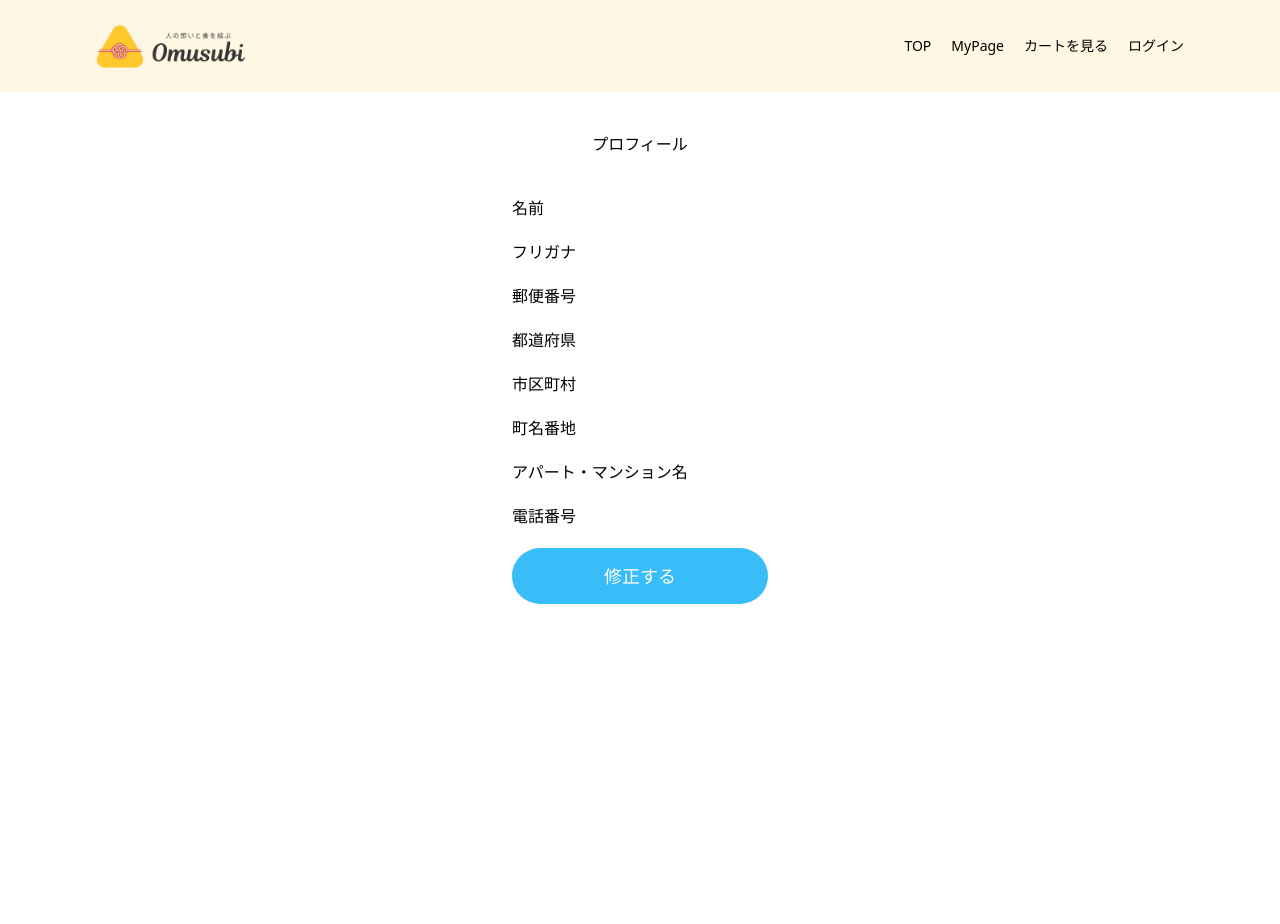
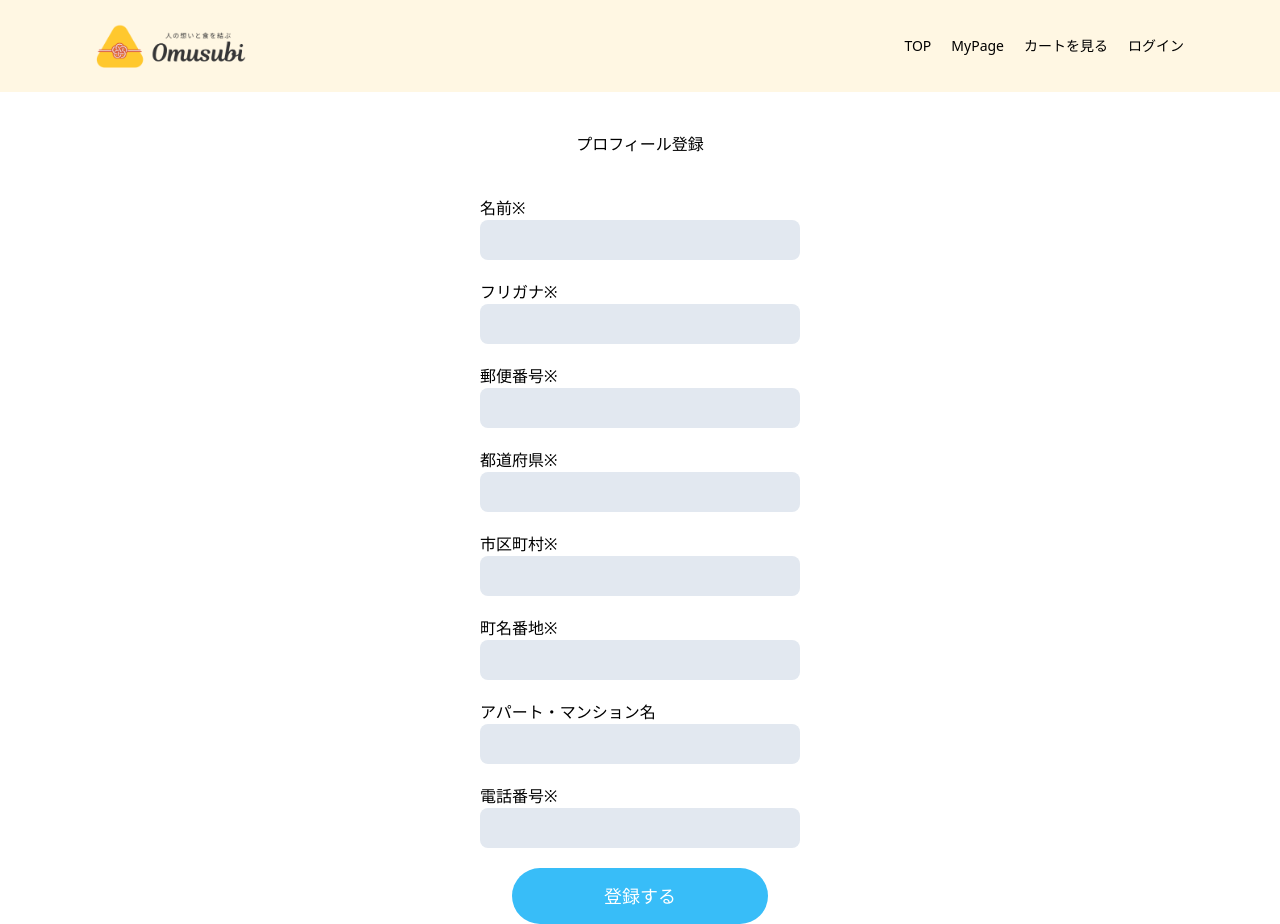
Before and after one commit to marikokitano/Lastproject-Omusubi, a Next.js app in the folder front/: page /profile/create in a window 1280 px wide. Before the commit the page ends 800 px from the top, so only its background shows below. Built offline with nearby package versions, Linux system fonts and the light colour scheme; no server answers; a web font is replaced by a local one.

Commit message:
[front]新規ユーザー登録後はprofile/createでプロフィール登録ページに遷移

```diff
--- /dev/null
+++ b/front/pages/profile/create/index.tsx
@@ -0,0 +1,133 @@
+import React, { useState } from "react";
+import { NextPage } from "next";
+import axios from "axios";
+import Link from "next/link";
+import Layout from "@/components/Layout";
+
+type InputProfile = {
+  id: number;
+  name: string;
+  phonetic: string;
+  zipcode: string;
+  prefecture: string;
+  city: string;
+  town: string;
+  apartment: string;
+  phone_number: string;
+};
+const CreateProfile: NextPage = () => {
+  const apiURL = process.env.NEXT_PUBLIC_API_URL;
+  const ENDPOINT_URL = apiURL + "users";
+  const [successMessage, setSuccessMessage] = useState("");
+  const [inputProfile, setInputProfile] = useState<InputProfile>({
+    id: 0,
+    name: "",
+    phonetic: "",
+    zipcode: "",
+    prefecture: "",
+    city: "",
+    town: "",
+    apartment: "",
+    phone_number: "",
+  });
+  const handleChange = (event: React.ChangeEvent<HTMLInputElement>) => {
+    const { name, value } = event.target;
+    setInputProfile((prevProfile) => ({
+      ...prevProfile,
+      [name]: value,
+    }));
+  };
+  const handleClick = (e: React.FormEvent) => {
+    e.preventDefault();
+    // 空欄のチェック
+    const emptyFields = Object.keys(inputProfile).filter((field) => {
+      const value = inputProfile[field as keyof InputProfile];
+      return field !== "apartment" && value === "";
+    });
+
+    if (emptyFields.length > 0) {
+      alert("必須項目を入力してください");
+      return;
+    }
+    axios.patch(ENDPOINT_URL, inputProfile).then((res) => {
+        setSuccessMessage("プロフィールの登録が完了しました");
+    });
+  };
+
+  return (
+    <Layout>
+      <div className="items-center">
+        <div><h2 className="text-center mb-10 mt-10">プロフィール登録</h2></div>
+        {successMessage && (
+          <div className="text-center mb-10">
+            <p className="mb-10">{successMessage}</p>
+            <div className="flex justify-center">
+              <Link href="/" className="bg-sky-400 text-white text-lg w-64 h-14 rounded-full flex justify-center items-center">
+                TOPページ
+              </Link>
+            </div>
+          </div>
+        )}
+        <div className="flex justify-center">
+          <form>
+            <div className="pb-5">
+              <div>
+                <label>名前※</label>
+              </div>
+              <input name="name" type="text" value={inputProfile.name} onChange={handleChange} className="bg-slate-200 w-80 h-10 rounded-lg font-normal" />
+            </div>
+            <div className="pb-5">
+              <div>
+                <label>フリガナ※</label>
+              </div>
+              <input name="phonetic" type="text" value={inputProfile.phonetic} onChange={handleChange} className="bg-slate-200 w-80 h-10 rounded-lg font-normal" />
+            </div>
+            <div className="pb-5">
+              <div>
+                <label>郵便番号※</label>
+              </div>
+              <input name="zipcode" type="text" value={inputProfile.zipcode} onChange={handleChange} className="bg-slate-200 w-80 h-10 rounded-lg font-normal" />
+            </div>
+            <div className="pb-5">
+              <div>
+                <label>都道府県※</label>
+              </div>
+              <input name="prefecture" type="text" value={inputProfile.prefecture} onChange={handleChange} className="bg-slate-200 w-80 h-10 rounded-lg font-normal" />
+            </div>
+            <div className="pb-5">
+              <div>
+                <label>市区町村※</label>
+              </div>
+              <input name="city" type="text" value={inputProfile.city} onChange={handleChange} className="bg-slate-200 w-80 h-10 rounded-lg font-normal" />
+            </div>
+            <div className="pb-5">
+              <div>
+                <label>町名番地※</label>
+              </div>
+              <input name="town" type="text" value={inputProfile.town} onChange={handleChange} className="bg-slate-200 w-80 h-10 rounded-lg font-normal" />
+            </div>
+            <div className="pb-5">
+              <div>
+                <label>アパート・マンション名</label>
+              </div>
+              <input name="apartment" type="text" value={inputProfile.apartment} onChange={handleChange} className="bg-slate-200 w-80 h-10 rounded-lg font-normal" />
+            </div>
+            <div className="pb-5">
+              <div>
+                <label>電話番号※</label>
+              </div>
+              <input name="phone_number" type="text" value={inputProfile.phone_number} onChange={handleChange} className="bg-slate-200 w-80 h-10 rounded-lg font-normal" />
+            </div>
+            <div className="flex justify-center">
+              <div className="bg-sky-400 text-white text-lg w-64 h-14 rounded-full flex justify-center">
+                <button onClick={handleClick}>登録する</button>
+              </div>
+            </div>
+          </form>
+        </div>
+      </div>
+    </Layout>
+  );
+};
+
+export default CreateProfile;
--- a/front/pages/signup/index.tsx
+++ b/front/pages/signup/index.tsx
@@ -32,8 +32,7 @@ const SignUp: NextPage = () => {
   const onSignUp = async (e: React.FormEvent) => {
     e.preventDefault();
 
-    createUserWithEmailAndPassword(auth, inputs.email, inputs.password).then(
-      ({ user }: any) => {
+    createUserWithEmailAndPassword(auth, inputs.email, inputs.password).then(({ user }: any) => {
       const createUser = {
         name: inputs.name,
         email: inputs.email,
@@ -62,13 +61,12 @@ const SignUp: NextPage = () => {
           //     maxAge: 1 * 1 * 60 * 60,
           //     path: "/",
           // })
-            router.push("/profile/update");
+          router.push("/profile/create");
         });
       } catch (error) {
         console.log(error);
       }
-      }
-    );
+    });
   };
   return (
     <Navbar>
@@ -76,7 +74,8 @@ const SignUp: NextPage = () => {
         <h2 className="font-medium py-10 text-lg">ユーザー登録</h2>
         <form onSubmit={onSignUp}>
           <div className="pb-10">
-          <label htmlFor="name">ニックネーム</label><br></br>
+            <label htmlFor="name">名前</label>
+            <br></br>
             <input
               type="text"
               name="name"
@@ -86,11 +85,12 @@ const SignUp: NextPage = () => {
                   name: e.target.value,
                 }))
               }
-            className='bg-slate-200 w-80 h-7 rounded-lg font-normal'
+              className="bg-slate-200 w-80 h-7 rounded-lg font-normal"
             />
           </div>
           <div className="pb-10">
-        <label htmlFor="email">メールアドレス</label><br></br>
+            <label htmlFor="email">メールアドレス</label>
+            <br></br>
             <input
               type="text"
               name="email"
@@ -100,11 +100,12 @@ const SignUp: NextPage = () => {
                   email: e.target.value,
                 }))
               }
-          className='bg-slate-200 w-80 h-7 rounded-lg font-normal'
+              className="bg-slate-200 w-80 h-7 rounded-lg font-normal"
             />
           </div>
           <div className="pb-10">
-        <label htmlFor="password">パスワード</label><br></br>
+            <label htmlFor="password">パスワード</label>
+            <br></br>
             <input
               type="password"
               name="password"
@@ -114,7 +115,7 @@ const SignUp: NextPage = () => {
                   password: e.target.value,
                 }))
               }
-          className='bg-slate-200 w-80 h-7 rounded-lg font-normal'
+              className="bg-slate-200 w-80 h-7 rounded-lg font-normal"
             />
           </div>
           <div className="button-container inline-block pt-10">
```
Lines whose indentation alone changed are shown as unchanged.
